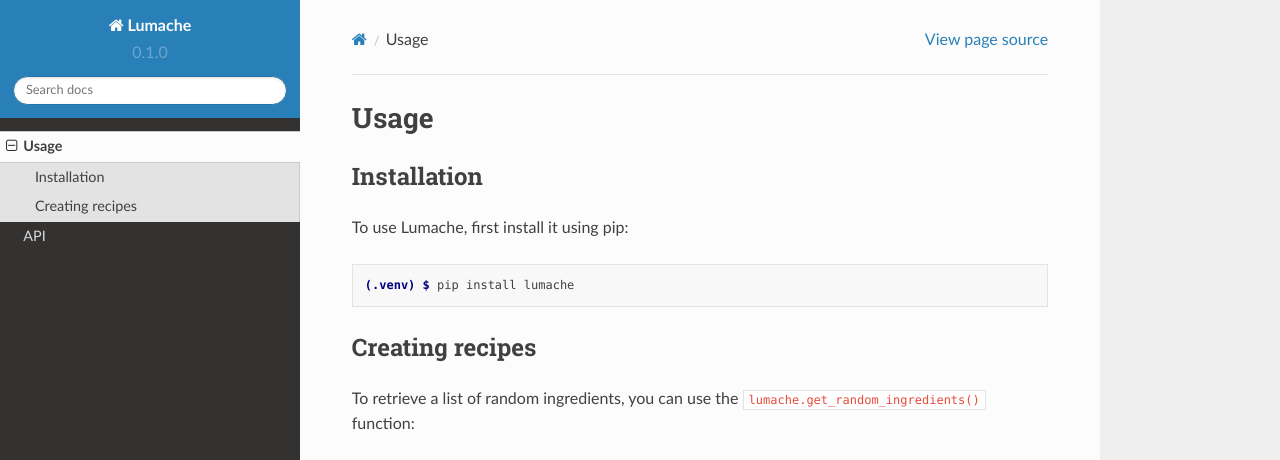
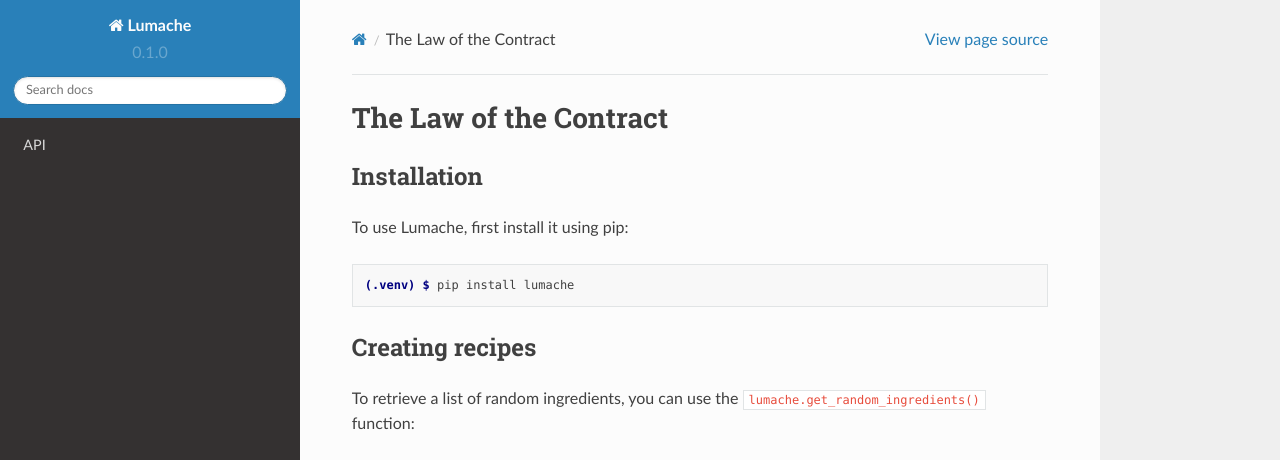
Before and after one commit to osama-ata/contracts-management, a Sphinx documentation site: the page built from docs/source/contract_law.rst, in a window 1280 px wide and 1095 px high. Shown: the top 460 px of the window. Built offline with Sphinx 7.4.7 and the Read the Docs theme 2.0.0, drawn with Linux system fonts in a browser that asks for light colours; pages that are not in the unit, such as notebooks, are missing from menus; grey boxes are pictures that could not be loaded.

Commit message:
Update and rename usage.rst to contract_law.rst

```diff
--- a/docs/source/usage.rst
+++ b/docs/source/contract_law.rst
@@ -1,4 +1,4 @@
-Usage
+The Law of the Contract
 =====
 
 .. _installation:
```
